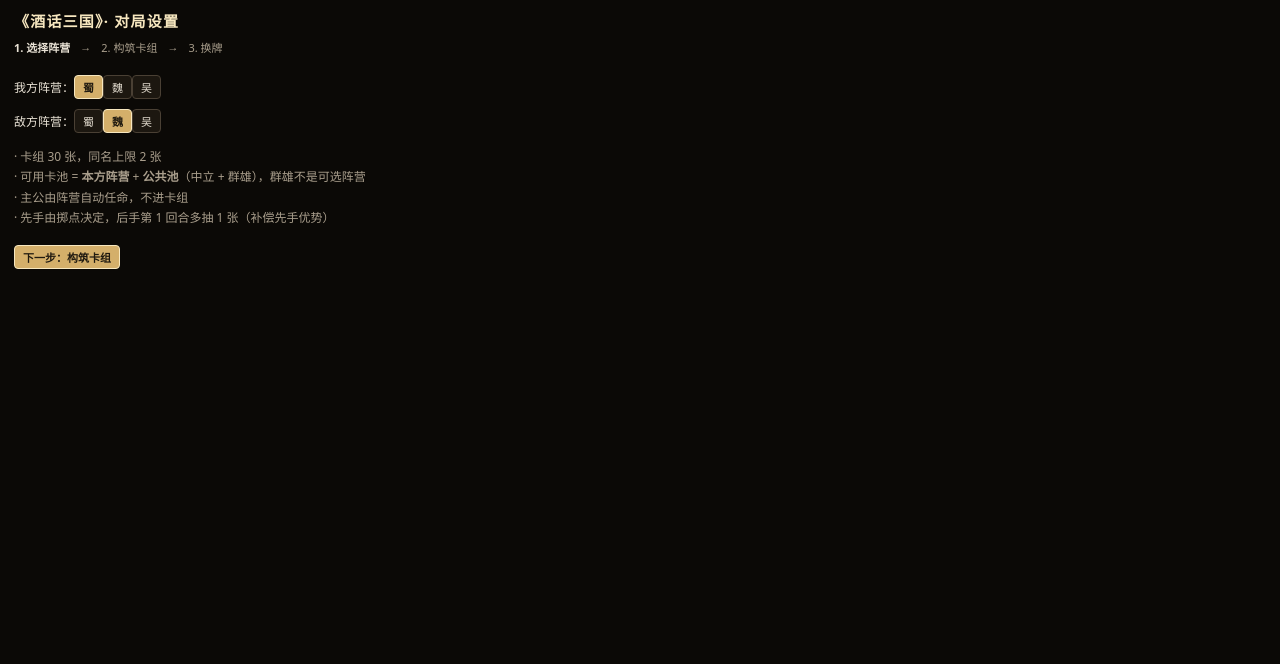
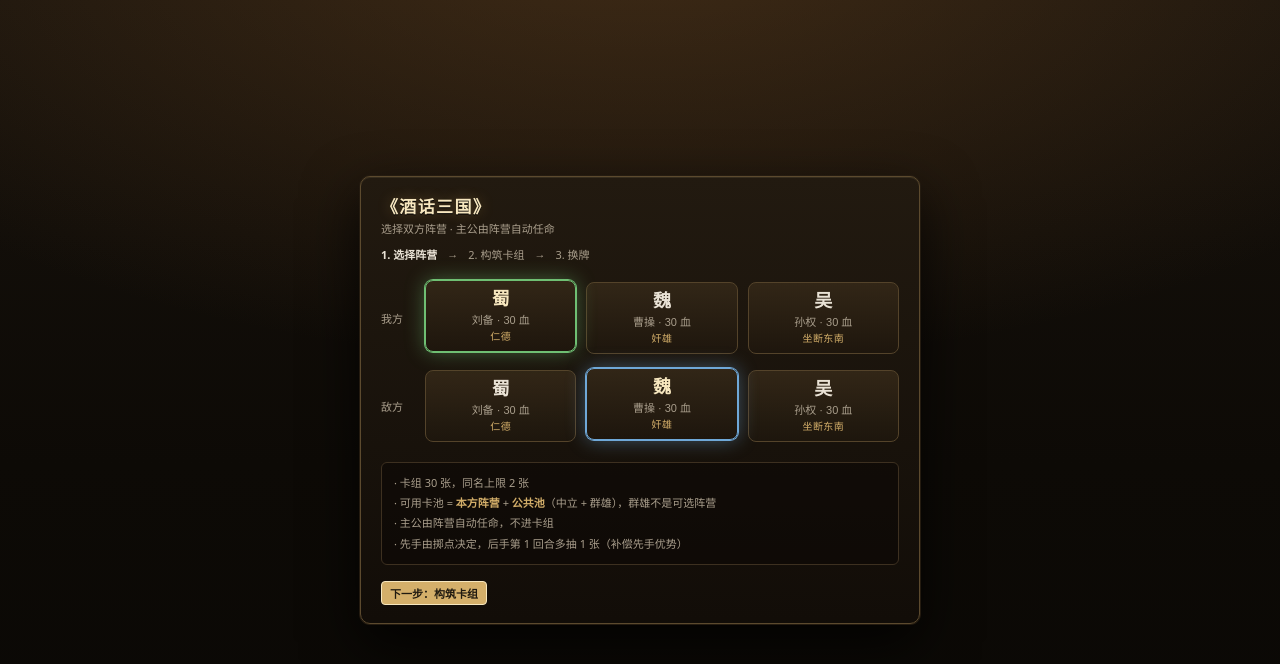
Before and after one commit to hanxucn/game_demo_test, a plain HTML site: page prototype/battlefield.html in a window 1280 px wide. Drawn offline with Linux system fonts and the light colour scheme.

Commit message:
fix(prototype): 开局界面重做 —— 修掉"打开就是一片黑、没有 UI"
设计者实机反馈：打开 battlefield.html 只有一片黑。
复现确认：不是加载失败，而是 #setup 为不透明全屏黑底
（background:#0b0906）且内容贴左上角，第 1 步本身又只有
标题 + 两个阵营行 + 四条说明 —— 技术上"渲染了"，
观感上就是一张坏页。此前我的验证全部跑在 _probe.html 上，
而探针会自动点过开局界面，**从未检查过真实页面的第一屏**，
这是明确的验证盲区。

改动：
① #setup 改为居中舞台：径向暖光 + 纵向渐变底，内容居中。
② 三步共用 .s-panel 面板外框（描边/圆角/阴影/内高光）；
   第 1 步 is-narrow，第 2/3 步 is-tall 占满高度以便内层滚动。
   此前第 2/3 步本来就有完整样式，缺的只是面板容器。
③ 第 1 步重做为选将界面：阵营按钮改为卡片，显示
   「蜀 / 刘备 · 30 血 / 仁德」，按阵营主色描边（与战场卡面同一套色）；
   规则说明收进 .rules 框。
④ 修 bug：主公信息原先读 data.lords，而它是 loadData() 返回的
   {own, enemy} 两个占位主公（此刻还没选阵营）→ 取不到，卡片只有"蜀"字。
   改为读 GameData.heroes 里 type==='lord' 的三条。
⑤ 修 viewDeck 漏掉 .s-panel 收尾标签（上一次替换误命中了
   viewFaction 里相同的结尾文本）。

验证：无头浏览器逐步截图核对四屏（阵营/构筑/换牌/战场）全部正常；
npm test 144 / typecheck / validate 0 错误 / verify:dsl 97 / smoke 回放一致。

```diff
--- a/prototype/battlefield.html
+++ b/prototype/battlefield.html
@@ -414,21 +414,77 @@
 
 
   /* ============ 开局流程覆盖层（阵营 → 构筑 → 换牌）============ */
+  /* 开局流程：居中的面板式舞台。
+     原先 #setup 是不透明全屏黑底 + 内容贴左上角，第 1 步内容又少，
+     看上去就像"整页全黑、没有 UI"（设计者实机反馈）。 */
   #setup {
-    /* z-index 必须高于 #hud(300)，否则调试面板会盖住开局界面（曾出现"整页全黑"） */
+    /* z-index 必须高于 #hud(300)，否则调试面板会盖住开局界面 */
     position: fixed; top: 0; right: 0; bottom: 0; left: 0; z-index: 500;
     display: none;
-    background: #0b0906; color: var(--ink);
-    flex-direction: column; padding: 10px 14px 12px;
+    background:
+      radial-gradient(120% 90% at 50% -10%, rgba(120,78,36,.42) 0%, transparent 62%),
+      linear-gradient(180deg, #17120c 0%, #0d0a06 58%, #0a0805 100%);
+    color: var(--ink);
+    align-items: center; justify-content: center;
+    padding: 14px;
     font-size: 12px; overflow: auto;
   }
   #setup.show { display: flex; }
   /* 开局流程期间隐藏调试面板与战斗日志 */
   body.is-setup #hud, body.is-setup #log, body.is-setup #detail { display: none !important; }
-  #setup h2 { margin: 0 0 2px; font-size: 15px; color: var(--gold-hi); letter-spacing: .08em; }
-  #setup .steps { display: flex; gap: 10px; margin: 6px 0 10px; font-size: 11px; color: var(--dim); }
+
+  /* 面板：三步共用同一套外框，第 1 步窄、第 2/3 步占满高度以便内层滚动 */
+  .s-panel {
+    width: 100%; max-width: 1120px;
+    display: flex; flex-direction: column; min-height: 0;
+    background: linear-gradient(180deg, rgba(34,26,16,.97) 0%, rgba(18,13,8,.98) 100%);
+    border: 1px solid #5c4a2e; border-radius: 10px;
+    box-shadow: 0 0 0 1px #241b10, 0 20px 56px rgba(0,0,0,.78),
+                inset 0 1px 0 rgba(255,226,170,.09);
+    padding: 16px 20px 18px;
+  }
+  .s-panel.is-narrow { max-width: 560px; }
+  .s-panel.is-tall { height: calc(100vh - 28px); }
+
+  #setup h2 { margin: 0 0 2px; font-size: 17px; color: var(--gold-hi); letter-spacing: .08em;
+              text-shadow: 0 1px 0 #000, 0 0 14px rgba(255,200,110,.28); }
+  #setup .sub { font-size: 11px; color: var(--dim); margin-bottom: 2px; }
+  #setup .steps { display: flex; gap: 10px; margin: 8px 0 12px; font-size: 11px; color: var(--dim); }
   #setup .steps b { color: var(--gold); }
   #setup .steps .on { color: var(--ink); font-weight: 700; }
+
+  /* ---------- 第 1 步：阵营选择卡片 ---------- */
+  #setup .frow { display: flex; align-items: center; gap: 10px; margin: 8px 0; }
+  #setup .frow > .lab { flex: 0 0 34px; color: var(--dim); font-size: 11px; }
+  #setup .fcard {
+    flex: 1; display: flex; flex-direction: column; align-items: center; gap: 1px;
+    padding: 9px 6px 8px;
+    background: linear-gradient(180deg, rgba(52,40,24,.9), rgba(30,22,13,.9));
+    border: 1px solid #54432a; border-radius: 8px;
+    color: var(--ink); cursor: pointer;
+    transition: transform .12s ease-out, box-shadow .12s ease-out, border-color .12s;
+  }
+  #setup .fcard:hover { transform: translateY(-2px); border-color: var(--gold); }
+  #setup .fcard .fname { font-size: 18px; font-weight: 700; line-height: 1.1; }
+  #setup .fcard .flord { font-size: 11px; color: var(--dim); }
+  #setup .fcard .fskill { font-size: 10px; color: var(--gold); letter-spacing: .04em; }
+  #setup .fcard.on {
+    border-color: var(--gold-hi);
+    box-shadow: 0 0 0 1px var(--gold-hi), 0 0 20px rgba(255,200,110,.4), inset 0 0 22px rgba(255,190,90,.16);
+    transform: translateY(-2px);
+  }
+  #setup .fcard.on .fname { color: var(--gold-hi); }
+  /* 阵营主色描边，与战场卡面同一套色 */
+  #setup .fcard.fac-shu.on  { border-color: #6fbf73; box-shadow: 0 0 0 1px #6fbf73, 0 0 20px rgba(111,191,115,.45); }
+  #setup .fcard.fac-wei.on  { border-color: #6fa8d8; box-shadow: 0 0 0 1px #6fa8d8, 0 0 20px rgba(111,168,216,.45); }
+  #setup .fcard.fac-wu.on   { border-color: #d8a06f; box-shadow: 0 0 0 1px #d8a06f, 0 0 20px rgba(216,160,111,.45); }
+
+  #setup .rules {
+    margin: 12px 0 0; padding: 10px 12px;
+    background: rgba(10,7,4,.5); border: 1px solid #3d3020; border-radius: 6px;
+    color: var(--dim); font-size: 11px; line-height: 1.85;
+  }
+  #setup .rules b { color: var(--gold); }
   #setup .body { flex: 1; display: flex; gap: 12px; min-height: 0; }
   #setup .col { display: flex; flex-direction: column; min-height: 0; }
   #setup .col.pool { flex: 1.35; }
--- a/prototype/setup.js
+++ b/prototype/setup.js
@@ -77,23 +77,44 @@
   /* ---------- 第 1 步：阵营 ---------- */
   function viewFaction() {
     var fs = Core.PLAYABLE_FACTIONS;
+    // 三家的主公都在原始数据包里；data.lords 只有 {own, enemy} 两个占位，
+    // 而这一步恰恰还没选阵营 —— 所以必须读 GameData.heroes。
+    var heroes = (window.GameData && window.GameData.heroes) || [];
+
+    function lordOf(f) {
+      for (var i = 0; i < heroes.length; i++) {
+        if (heroes[i].faction === f && heroes[i].type === 'lord') return heroes[i];
+      }
+      return null;
+    }
     function pick(sel, which) {
       return fs.map(function (f) {
-        return '<button data-set="' + which + '" data-f="' + f + '" class="' + (sel === f ? 'on' : '') + '">'
-          + FAC_NAME[f] + '</button>';
+        var l = lordOf(f);
+        var sk = l && l.skills && l.skills[0];
+        return '<button class="fcard fac-' + f + (sel === f ? ' on' : '') + '"'
+          + ' data-set="' + which + '" data-f="' + f + '">'
+          + '<b class="fname">' + FAC_NAME[f] + '</b>'
+          + '<span class="flord">' + (l ? l.name + ' · ' + l.hp + ' 血' : '') + '</span>'
+          + '<span class="fskill">' + (sk ? sk.name : '') + '</span>'
+          + '</button>';
       }).join('');
     }
-    return '<h2>《酒话三国》· 对局设置</h2>' + steps(0)
-      + '<div style="margin:10px 0 4px">我方阵营：<span class="filters">' + pick(ownFaction, 'own') + '</span></div>'
-      + '<div style="margin:6px 0 4px">敌方阵营：<span class="filters">' + pick(enemyFaction, 'enemy') + '</span></div>'
-      + '<div style="color:var(--dim);margin-top:10px;line-height:1.7">'
+
+    return '<div class="s-panel is-narrow">'
+      + '<h2>《酒话三国》</h2>'
+      + '<div class="sub">选择双方阵营 · 主公由阵营自动任命</div>'
+      + steps(0)
+      + '<div class="frow"><span class="lab">我方</span>' + pick(ownFaction, 'own') + '</div>'
+      + '<div class="frow"><span class="lab">敌方</span>' + pick(enemyFaction, 'enemy') + '</div>'
+      + '<div class="rules">'
       + '· 卡组 30 张，同名上限 2 张<br>'
       + '· 可用卡池 = <b>本方阵营</b> + <b>公共池</b>（中立 + 群雄），群雄不是可选阵营<br>'
       + '· 主公由阵营自动任命，不进卡组<br>'
       + '· 先手由掷点决定，后手第 1 回合多抽 1 张（补偿先手优势）'
       + '</div>'
-      + '<div class="acts" style="margin-topauto;margin-top:16px">'
-      + '<button class="primary" data-act="toDeck">下一步：构筑卡组</button></div>';
+      + '<div class="acts" style="margin-top:16px">'
+      + '<button class="primary" data-act="toDeck">下一步：构筑卡组</button></div>'
+      + '</div>';
   }
 
   /* ---------- 第 2 步：构筑 ---------- */
@@ -178,7 +199,8 @@
       msg += '<div class="ok">✓ 卡组合法（30 张，同名 ≤2）</div>';
     }
 
-    return '<h2>构筑卡组 · ' + FAC_NAME[ownFaction] + ' vs ' + FAC_NAME[enemyFaction] + '</h2>' + steps(1)
+    return '<div class="s-panel is-tall">'
+      + '<h2>构筑卡组 · ' + FAC_NAME[ownFaction] + ' vs ' + FAC_NAME[enemyFaction] + '</h2>' + steps(1)
       + '<div class="body">'
       + '<div class="col pool"><div class="hd"><span class="t">可用卡池</span>'
       + '<span class="filters">' + costBtns + '</span></div>'
@@ -197,7 +219,7 @@
       + '<div class="acts">'
       + '<button data-act="back">← 上一步</button>'
       + '<button class="primary" data-act="toMulligan"' + (chk.ok ? '' : ' disabled') + '>下一步：换牌</button>'
-      + '</div></div></div>';
+      + '</div></div></div></div>';   // acts + col.deck + body + .s-panel
   }
 
   /* ---------- 第 3 步：换牌 ---------- */
@@ -215,7 +237,8 @@
         + '</div>';
     }).join('');
     var n = Object.keys(mulliganOut).length;
-    return '<h2>换牌</h2>' + steps(2)
+    return '<div class="s-panel is-tall">'
+      + '<h2>换牌</h2>' + steps(2)
       + '<div style="color:var(--dim);margin-bottom:8px">'
       + (first ? '你是<b>先手</b>（起手 3 张）' : '你是<b>后手</b>（起手 4 张 + 第 1 回合多抽 1 张）')
       + '　·　点卡牌标记要换掉的，换 N 张补 N 张　·　<b>每局只有一次机会</b>'
@@ -225,6 +248,7 @@
       + '<div class="acts">'
       + '<button data-act="backDeck">← 回构筑</button>'
       + '<button class="primary" data-act="start">开始对局</button>'
+      + '</div>'
       + '</div>';
   }
 
```
